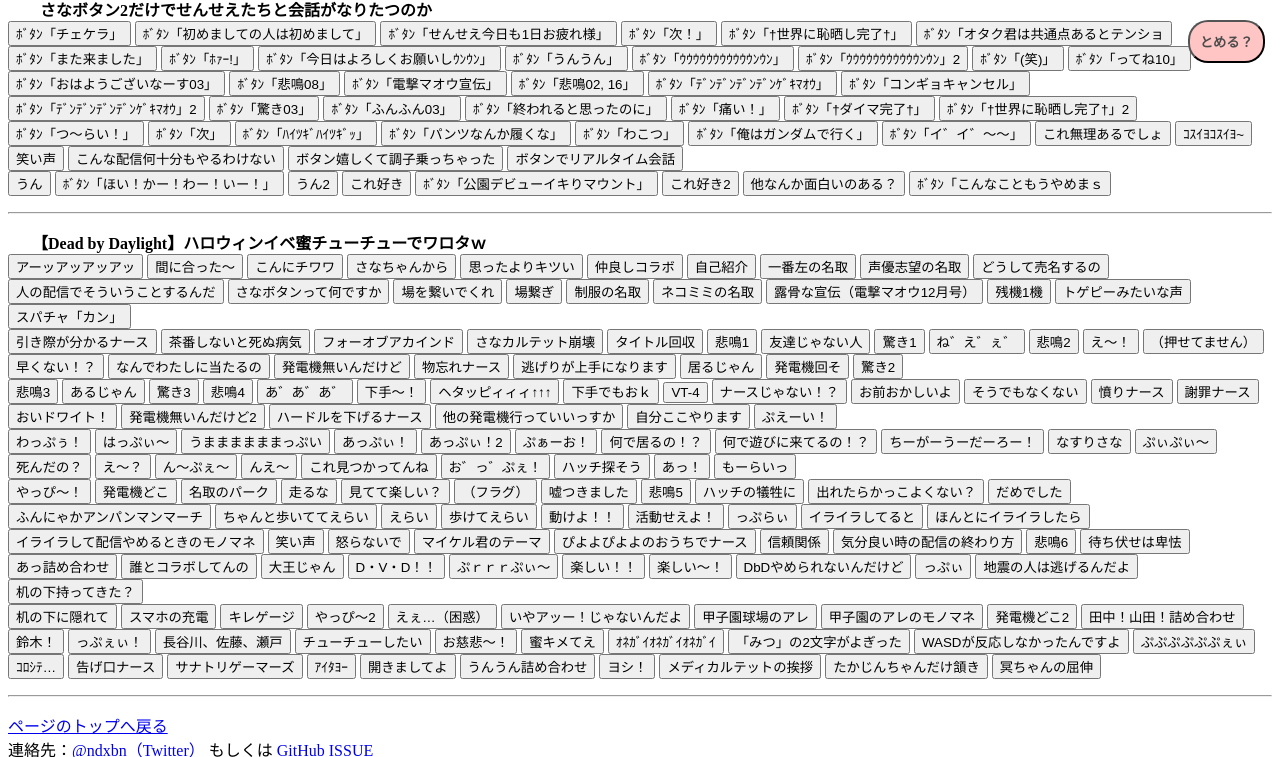
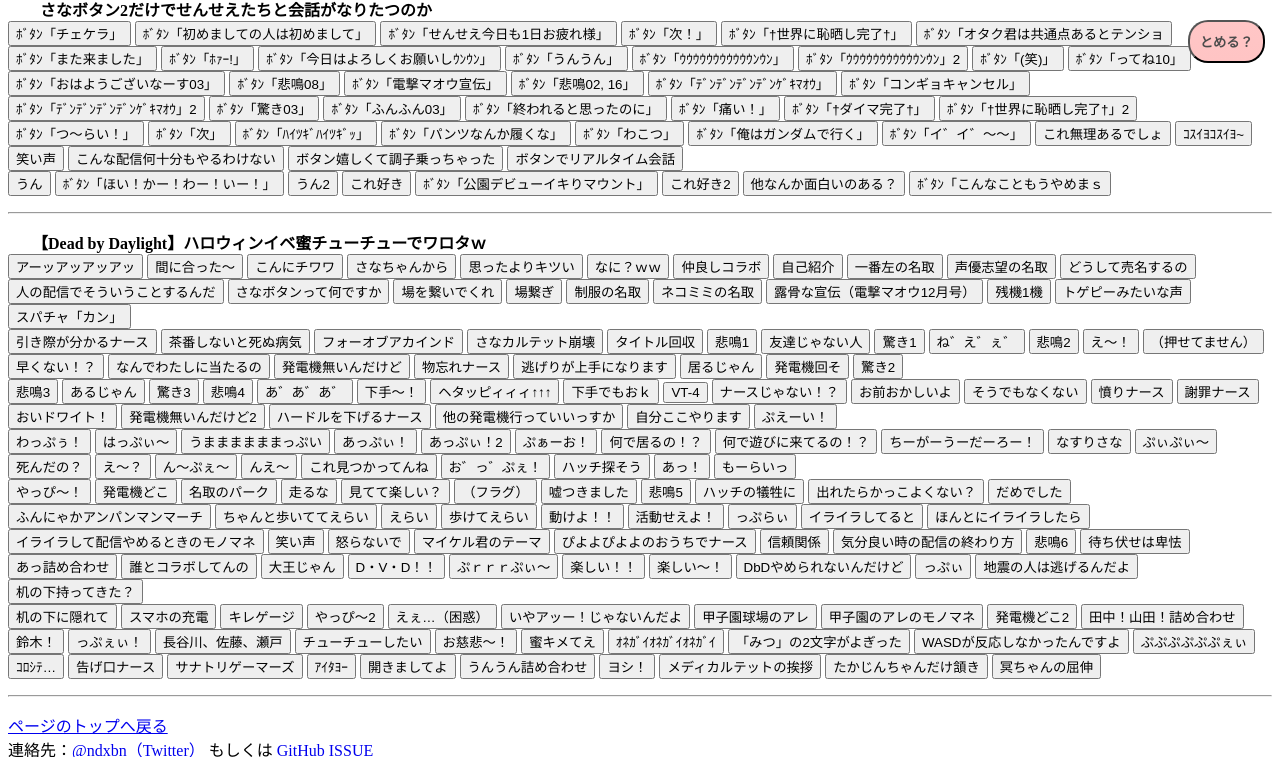
Before and after one commit to sanabutton/sanabutton.github.io, a Jekyll site: the page built from index.html, in a window 1280 px wide and 900 px high, scrolled down 10655 px, cut to the strip 0-757 px from the top of the window. Built offline with Jekyll 4.4.1, drawn with Linux system fonts in a browser that asks for light colours; comment, search, counter and statistics services are not loaded.

Commit message:
resolve https://github.com/sanabutton/sanabutton.github.io/issues/176

```diff
--- a/_posts/2018-10-22-【Dead by Daylight】ハロウィンイベ蜜チューチューでワロタｗ.html
+++ b/_posts/2018-10-22-【Dead by Daylight】ハロウィンイベ蜜チューチューでワロタｗ.html
@@ -7,6 +7,7 @@
 <button type="button" class="sounds" data-file="ハロウィンイベ蜜チューチューでワロタ/こんにチワワ">こんにチワワ</button>
 <button type="button" class="sounds" data-file="ハロウィンイベ蜜チューチューでワロタ/さなちゃんから">さなちゃんから</button>
 <button type="button" class="sounds" data-file="ハロウィンイベ蜜チューチューでワロタ/思ったよりキツい">思ったよりキツい</button>
+<button type="button" class="sounds" data-file="ハロウィンイベ蜜チューチューでワロタ/なに？ｗｗ">なに？ｗｗ</button>
 <button type="button" class="sounds" data-file="ハロウィンイベ蜜チューチューでワロタ/仲良しコラボ">仲良しコラボ</button>
 <button type="button" class="sounds" data-file="ハロウィンイベ蜜チューチューでワロタ/自己紹介">自己紹介</button>
 <button type="button" class="sounds" data-file="ハロウィンイベ蜜チューチューでワロタ/一番左の名取">一番左の名取</button>
```
